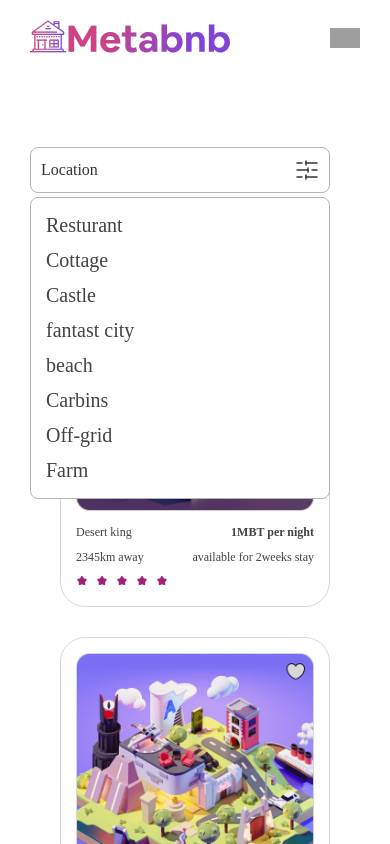
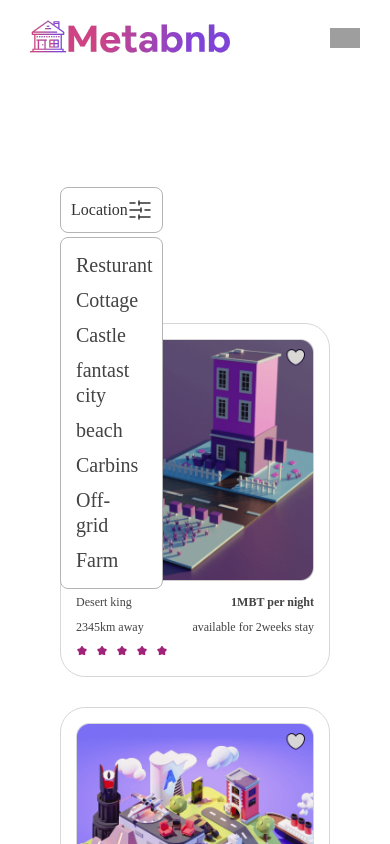
Before and after one commit to anointedosara/hng9-stage3, a React (Create React App) app: page /placetostay in a window 390 px wide. Both pictures are taken after a click on the element "Location". Shown: the top 844 px of the page. Built offline with nearby package versions, Linux system fonts and the light colour scheme; grey boxes are pictures that could not be loaded; a web font is replaced by a local one.

Commit message:
feat: Making some changes around all codes

```diff
--- a/src/components/Modal.jsx
+++ b/src/components/Modal.jsx
@@ -2,7 +2,7 @@ import React from 'react'
 
 function Modal(props) {
   return (
-    <div className='modal'>
+    <div className='modal' onClick={props?.closeModal}>
       <div className='modal-details' onClick={(e) => e.stopPropagation()}>
         <div className='modal-details-header'>
             <h3>Connect Wallet</h3>
--- a/src/pages/PlaceToStay.jsx
+++ b/src/pages/PlaceToStay.jsx
@@ -1,4 +1,4 @@
-import React, { useState } from 'react'
+import React, { useState, useEffect } from 'react'
 import placeToStayData from '../data2'
 
 function PlaceToStay() {
@@ -6,11 +6,9 @@ function PlaceToStay() {
 
   const locations = ['Resturant', 'Cottage', 'Castle', 'fantast city', 'beach', 'Carbins', 'Off-grid', 'Farm']
 
-  window.addEventListener('scroll', (e) => {
-    setStyle(false)
-  });
-
-  window.scroll(0, 0)
+  useEffect(() => {
+    window.scroll(0, 0)
+  }, [])
   return (
     <div className='place'>
       <div className='place-locations'>
@@ -24,6 +22,8 @@ function PlaceToStay() {
           <img src="./images/location-icon.svg" alt="" />
         </div>
       </div>
+
+      <div className={style !== false ? 'show cover' : 'hide'} onClick={() => setStyle(false)}></div>
 
       <div className='home-nfts'>
         <div className='home-nfts-container'>
--- a/src/styles/modal.css
+++ b/src/styles/modal.css
@@ -33,6 +33,10 @@
 
 .modal-details-header h3 {
     margin: 0;
+}
+
+.modal-details-header img {
+    cursor: pointer;
 }
 
 .modal-wallets {
--- a/src/styles/navbar.css
+++ b/src/styles/navbar.css
@@ -62,6 +62,7 @@
     padding: 16px 30px;
     border: none;
     font-family: 'Red Rose';
+    cursor: pointer;
 }
 
 @media screen and (max-width: 1023px) {
--- a/src/styles/placetostay.css
+++ b/src/styles/placetostay.css
@@ -1,5 +1,5 @@
 .place {
-    padding: 0 0 30px 0;
+    padding: 70px 0 30px 0;
 }
 
 .place-locations {
@@ -8,7 +8,7 @@
     display: flex;
     justify-content: space-between;
     align-items: center;
-    padding: 70px 30px 60px;
+    padding: 0px 0px 60px 30px;
 }
 
 .place-locations ul {
@@ -48,15 +48,31 @@
     margin-left: 40px;
 }
 
+.cover {
+    display: none;
+}
+
 @media screen and (max-width: 1023px) {
     .place-locations {
         position: relative;
         z-index: 1;
+        width: max-content;
+        margin: 0 0 60px 30px;
+        padding-bottom: 0;
+        padding-left: 0;
+    }
+    .cover {
+        position: fixed;
+        top: 0;
+        left: 0;
+        width: 100%;
+        height: 100vh;
+        display: block;
     }
     .place-locations ul {
         flex-direction: column;
         position: absolute;
-        top: 100px;
+        top: 30px;
         width: 300px;
         font-size: 20px;
         padding: 10px;
@@ -76,13 +92,14 @@
     }
     .place-locations div {
         width: 300px;
+        cursor: pointer;
     }
     .place-locations div img {
         margin-left: 0px;
     }
 }
 
-@media screen and (max-width: 375px) {
+@media screen and (max-width: 450px) {
     .place-locations ul {
         width: calc(100% - 60px);
         top: 70px;
```
